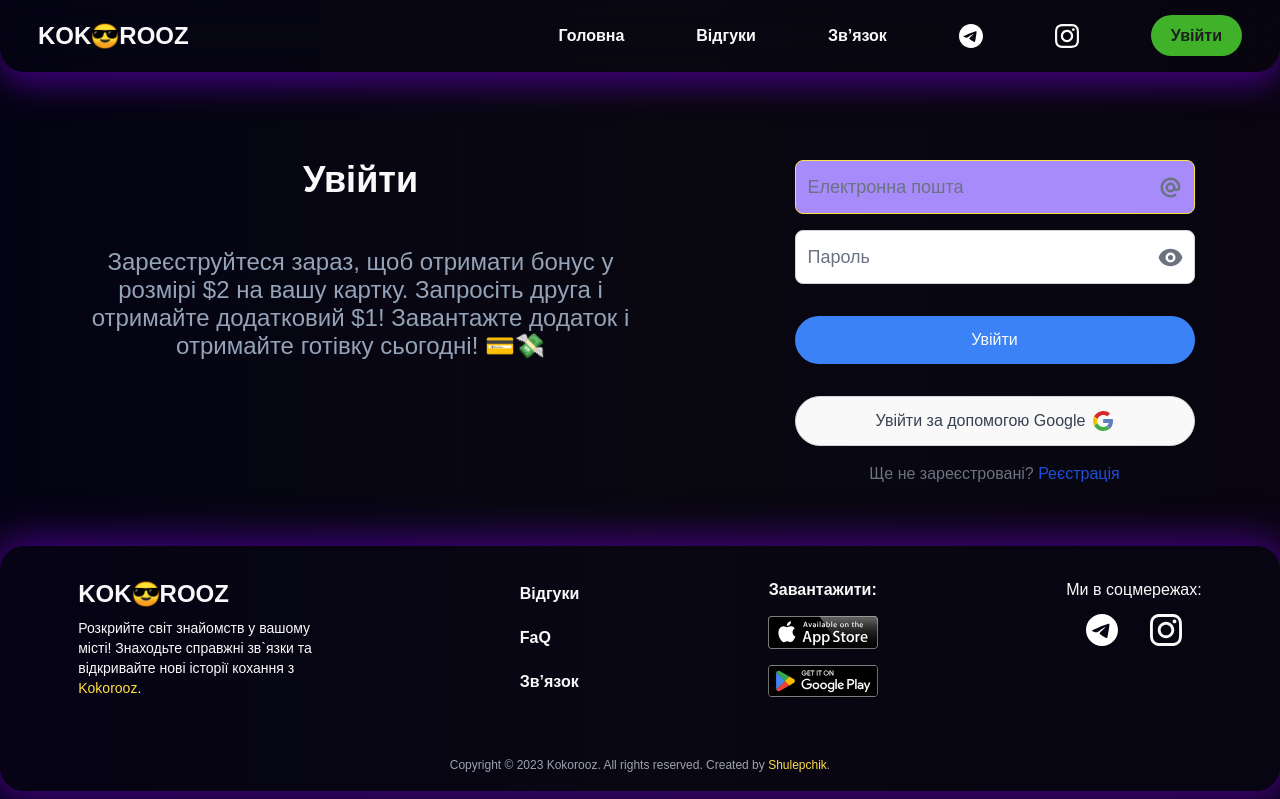
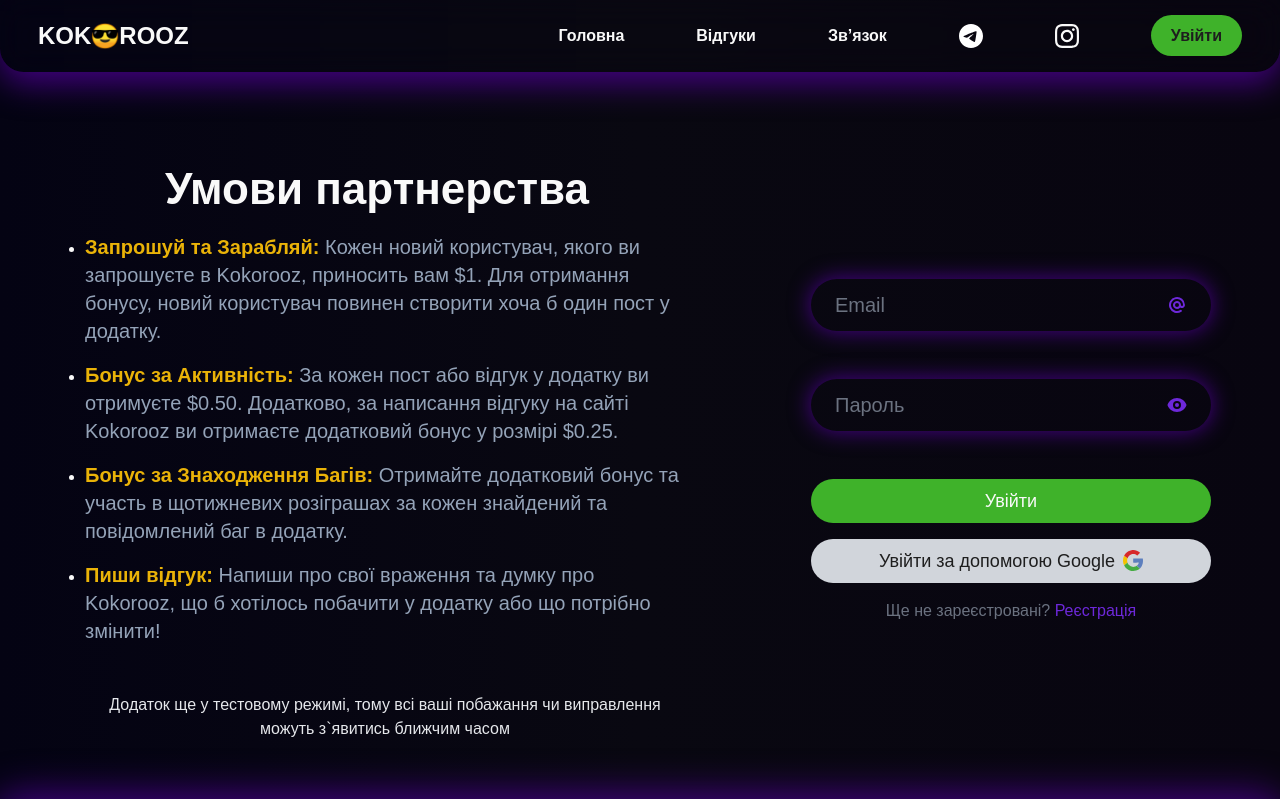
Before and after one commit to VovaShulepa/kokorooz, a Next.js app: page /login in a window 1280 px wide. Shown: the top 799 px of the page. Built offline with nearby package versions, Linux system fonts and the light colour scheme; no server answers; a web font is replaced by a local one.

Commit message:
fix: add functions

```diff
--- a/page-components/Action/Action.tsx
+++ b/page-components/Action/Action.tsx
@@ -15,11 +15,11 @@
             data-aos="flip-down"
             src="/images/hero/phone1.png"
             alt="app screenshots"
-            loading="eager"
+            priority
             quality={100}
             width={300}
             height={300}
-            className="action-mobile notXl:mx-auto notXl:mb-8 xl:w-[408px] object-cover"
+            className="action-mobile notXl:mx-auto notXl:mb-8 w-full xl:w-[408px] object-cover"
           />
 
           <div>
--- a/page-components/Faq/Faq.tsx
+++ b/page-components/Faq/Faq.tsx
@@ -116,7 +116,7 @@
             <Image
               src="/images/hero/phone2.png"
               alt="app screenshots"
-              className="mx-auto mb-8 object-cover notXl:hidden"
+              className="mx-auto mb-8 w-full h-auto object-cover notXl:hidden"
               width={360}
               height={400}
               data-aos="flip-right"
--- a/page-components/Footer/Footer.tsx
+++ b/page-components/Footer/Footer.tsx
@@ -78,8 +78,9 @@
                   src="/app_store.svg"
                   alt="App Store"
                   width={100}
-                  height={40}
-                  className="xl:w-[110px]"
+                  height={100}
+                  sizes="100vw"
+                  className="w-full h-auto"
                 />
               </a>
               <a
@@ -92,8 +93,9 @@
                   src="/google_play.svg"
                   alt="Google Play"
                   width={100}
-                  height={40}
-                  className="xl:w-[110px]"
+                  height={100}
+                  sizes="100vw"
+                  className="w-full h-auto"
                 />
               </a>
             </div>
@@ -121,13 +123,14 @@
         </div>
       </div>
       <div className="flex justify-center mb-4">
-        <p className="text-xs leading-5 text-gray-400">
-          Copyright © {currentYear} Kokorooz. All rights reserved. Created by{' '}
+        <p className="text-xs text-center leading-5 text-gray-400">
+          Copyright © {currentYear} Kokorooz. All rights reserved.
+          <br /> Created by{' '}
           <a
             href="https://t.me/Shulepchik"
             target="_blank"
             rel="noopener noreferrer"
-            className="text-yellow-300 hover:text-violet-300 hover:underline"
+            className="text-yellow-300  hover:text-violet-300 hover:underline"
           >
             Shulepchik
           </a>
--- a/pages/login.tsx
+++ b/pages/login.tsx
@@ -11,6 +11,7 @@
 import { Section } from '@/components/common/Section';
 import { Title } from '@/components/typography/Title';
 import { Paragraph } from '@/components/typography/Paragraph';
+import data from '@/data/registerData.json';
 
 interface FormValues {
   email: string;
@@ -27,9 +28,10 @@
 }
 
 export default function Login() {
-  const [showPassword, setShowPassword] = useState<boolean>(false);
   const router = useRouter();
   const [errorMessage, setErrorMessage] = useState<string>('');
+
+  const [show, setShow] = useState({ password: false });
 
   const formik = useFormik({
     initialValues: {
@@ -118,98 +120,118 @@
       </Head>
 
       <Section className="pt-40">
-        <div className="container flex notXl:flex-col xl:justify-around">
-          <div className="max-w-[550px]">
-            <Title tag="h2" className="mb-4 xl:mb-12 text-center">
-              Увійти
+        <div className="container flex notXl:flex-col xl:justify-around items-center">
+          <div>
+            <Title tag="h1" className="mb-4 text-center">
+              Умови партнерства
             </Title>
-            <Paragraph className="mx-auto text-gray-400 text-center mb-14">
-              Зареєструйтеся зараз, щоб отримати бонус у розмірі $2 на вашу
-              картку. Запросіть друга і отримайте додатковий $1! Завантажте
-              додаток і отримайте готівку сьогодні! 💳💸
+
+            <ul className="list-disc ml-4 flex flex-col gap-4">
+              {data.map((item, index) => (
+                <li key={index}>
+                  <Paragraph size="list" className="max-w-[600px]">
+                    <strong className="text-yellow-500">{item.title}</strong>{' '}
+                    {item.content}
                   </Paragraph>
+                </li>
+              ))}
+              <p className="max-w-[600px] mt-8 text-base text-gray-200 text-center">
+                Додаток ще у тестовому режимі, тому всі ваші побажання чи
+                виправлення можуть з`явитись ближчим часом
+              </p>
+            </ul>
           </div>
 
-          <div>
+          <div className="notXl:mt-16 ">
             <form
-              className="flex flex-col gap-4 w-full xl:w-[400px] mx-auto"
+              className="flex flex-col gap-12 w-full xl:w-[400px] mx-auto"
               onSubmit={formik.handleSubmit}
             >
-              {errorMessage && (
-                <div className="text-red-500 text-center my-4">
-                  {errorMessage}
-                </div>
-              )}
-
-              <div className="relative flex items-center gap-4">
-                <HiAtSymbol
-                  className="text-gray-500 absolute right-3"
-                  size={25}
-                />
+              {/* Електронна пошта */}
+              <div className="flex flex-col relative">
                 <input
+                  id="email"
+                  autoComplete="email"
                   type="email"
-                  autoComplete="current-email"
-                  placeholder="Електронна пошта"
-                  className={`rounded-lg  bg-violet-400 text-gray-600 p-3 text-lg w-full focus:outline-none focus:ring-green-200   ${
+                  placeholder={
                     formik.errors.email && formik.touched.email
-                      ? 'border-rose-600'
-                      : 'border-yellow-300'
+                      ? formik.errors.email
+                      : 'Email'
+                  }
+                  className={`input py-3 px-6 text-xl text-yellow-300 border-none w-full rounded-full focus:ring-transparent bg-transparent ${
+                    formik.errors.email && formik.touched.email
+                      ? 'input-error placeholder-red'
+                      : 'border-none'
                   }`}
                   {...formik.getFieldProps('email')}
                 />
-              </div>
+                <HiAtSymbol
+                  className="text-violet-700 absolute right-6 top-1/2 transform -translate-y-1/2"
+                  size={20}
+                />
                 {formik.errors.email && formik.touched.email && (
-                <span className="text-rose-500 text-sm">
+                  <span className="absolute text-rose-300 -bottom-8 left-4">
                     {formik.errors.email}
                   </span>
                 )}
-
-              <div className="relative flex items-center gap-4">
+              </div>
+              {/* Пароль */}
+              <div className="flex flex-col relative">
                 <input
-                  type={showPassword ? 'text' : 'password'}
-                  placeholder="Пароль"
-                  autoComplete="current-password"
-                  className={`rounded-lg text-gray-600 p-3 text-lg w-full focus:outline-none focus:ring focus:border-blue-300 ${
+                  id="password"
+                  type={show.password ? 'text' : 'password'}
+                  placeholder={
                     formik.errors.password && formik.touched.password
-                      ? 'border-rose-600'
-                      : 'border-gray-300'
+                      ? formik.errors.password
+                      : 'Пароль'
+                  }
+                  autoComplete="new-password"
+                  className={`input py-3 px-6 text-xl text-yellow-300 border-none w-full rounded-full focus:ring-transparent bg-transparent ${
+                    formik.errors.password && formik.touched.password
+                      ? 'input-error placeholder-red'
+                      : 'border-none'
                   }`}
                   {...formik.getFieldProps('password')}
                 />
-                {showPassword ? (
+                {show.password ? (
                   <HiEyeOff
-                    className="text-gray-500 cursor-pointer absolute right-3"
-                    size={25}
-                    onClick={() => setShowPassword(!showPassword)}
+                    className="text-violet-700 cursor-pointer absolute right-6 top-1/2 transform -translate-y-1/2"
+                    size={20}
+                    onClick={() =>
+                      setShow({ ...show, password: !show.password })
+                    }
                   />
                 ) : (
                   <HiEye
-                    className="text-gray-500 cursor-pointer absolute right-3"
-                    size={25}
-                    onClick={() => setShowPassword(!showPassword)}
+                    className="text-violet-700 cursor-pointer absolute right-6 top-1/2 transform -translate-y-1/2"
+                    size={20}
+                    onClick={() =>
+                      setShow({ ...show, password: !show.password })
+                    }
                   />
+                )}
+                {formik.errors.password && formik.touched.password && (
+                  <span className="absolute text-rose-300 -bottom-8 left-4">
+                    {formik.errors.password}
+                  </span>
                 )}
               </div>
 
-              {formik.errors.password && formik.touched.password && (
-                <span className="text-rose-500 text-sm">
-                  {formik.errors.password}
-                </span>
-              )}
-
-              <div className="mt-4">
+              {/* Buttons */}
+              <div className="flex flex-col justify-center gap-4">
+                <div className="">
                   <button
                     type="submit"
-                  className="bg-blue-500 text-white rounded-full py-3 px-6 w-full hover:bg-blue-600"
+                    className="btn-gradient bg-[#3fb22a] text-lg w-full px-4 py-2 rounded-full text-white hover:text-black hover:scale-[.96] duration-300"
                   >
                     Увійти
                   </button>
                 </div>
-              <div className="mt-4">
+                <div className="">
                   <button
                     type="button"
                     onClick={handleGoogleSignin}
-                  className="bg-white text-gray-700 rounded-full py-3 px-6 flex items-center justify-center border border-gray-300 w-full hover:bg-gray-100"
+                    className="bg-gray-300 text-black text-lg rounded-full py-2 px-4 flex items-center justify-center w-full hover:bg-gray-100 hover:scale-[.96] duration-300"
                   >
                     Увійти за допомогою Google{' '}
                     <Image
@@ -221,13 +243,14 @@
                     />
                   </button>
                 </div>
+              </div>
             </form>
 
             <p className="text-center mt-4 text-gray-500">
               Ще не зареєстровані?{' '}
               <Link
                 href="/register"
-                className="text-blue-700 hover:text-blue-400"
+                className="text-violet-700 hover:text-violet-500"
               >
                 Реєстрація
               </Link>
--- a/pages/soon.tsx
+++ b/pages/soon.tsx
@@ -38,7 +38,8 @@
               <Image
                 src="/images/hero/phone1.png"
                 alt="app screenshots"
-                className="mb-8 mobiles"
+                className="mb-8 mobiles h-auto w-auto"
+                priority
                 width={260}
                 height={400}
               />
--- a/styles/globals.css
+++ b/styles/globals.css
@@ -56,16 +56,18 @@
   box-shadow: 0 1px 38px 8px rgba(81, 1, 156, 0.815);
 }
 .input {
-  box-shadow: 0 1px 38px 8px rgba(81, 1, 156, 0.815);
+  box-shadow: 0 0px 21px 1px rgba(81, 1, 156, 0.815);
 }
 .input:focus {
-  box-shadow: 0 1px 38px 8px rgba(167, 98, 231, 0.815);
+  box-shadow: 0 0px 21px 2px rgba(167, 98, 231, 0.815);
 }
 
 .input-error {
-  box-shadow: 0 1px 38px 4px rgba(255, 10, 10, 0.815);
+  box-shadow: 0 0px 21px 2px rgba(255, 10, 10, 0.815);
 }
-
+.success-window {
+  box-shadow: 0 0px 31px 9px rgba(81, 1, 156, 0.815);
+}
 .btn-gradient {
   transition: 500ms;
   cursor: pointer;
```
Also changed, not shown: components/common/MenuModal/MenuModal.tsx (+19 -4 lines), page-components/Header/Header.tsx (+17 -3 lines), page-components/Hero/Hero.tsx (+23 -20 lines), pages/register.tsx (+21 -17 lines), pages/user.tsx (+6 -2 lines). Lines whose indentation alone changed are shown as unchanged.
